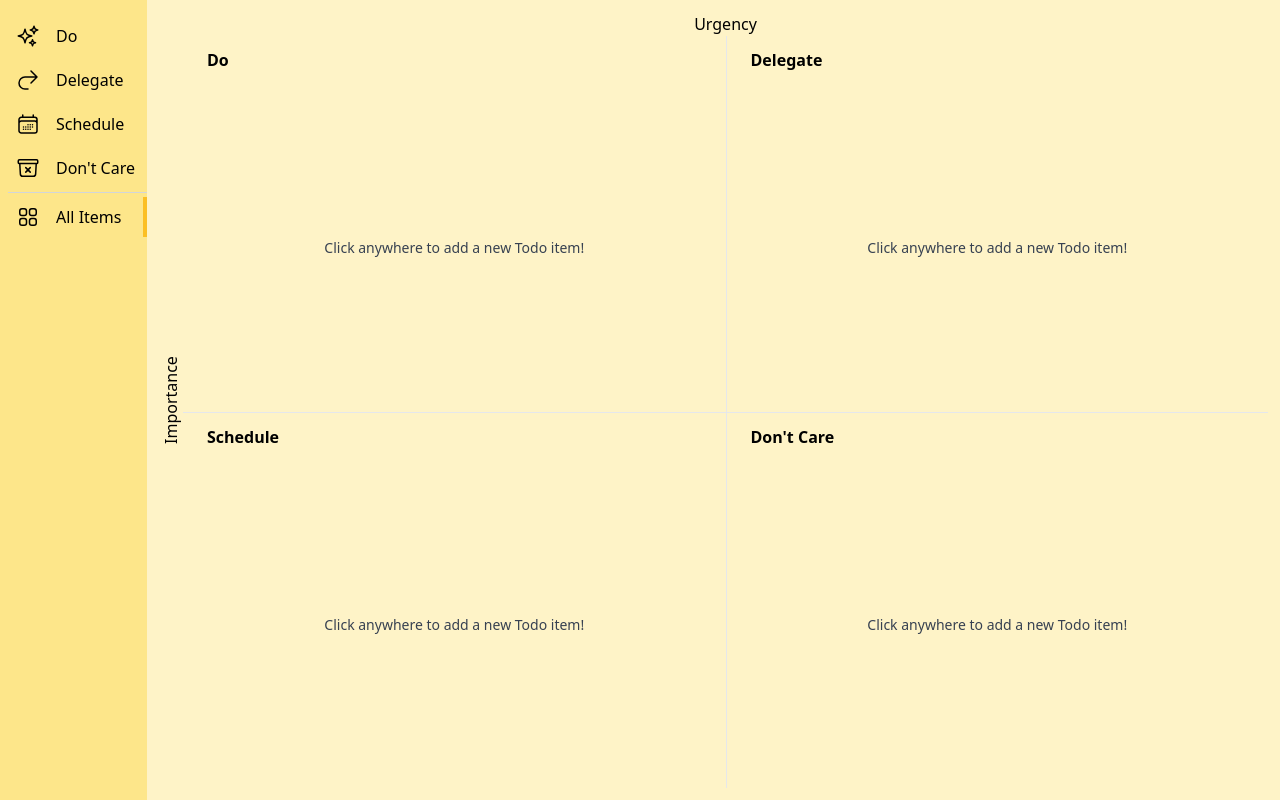
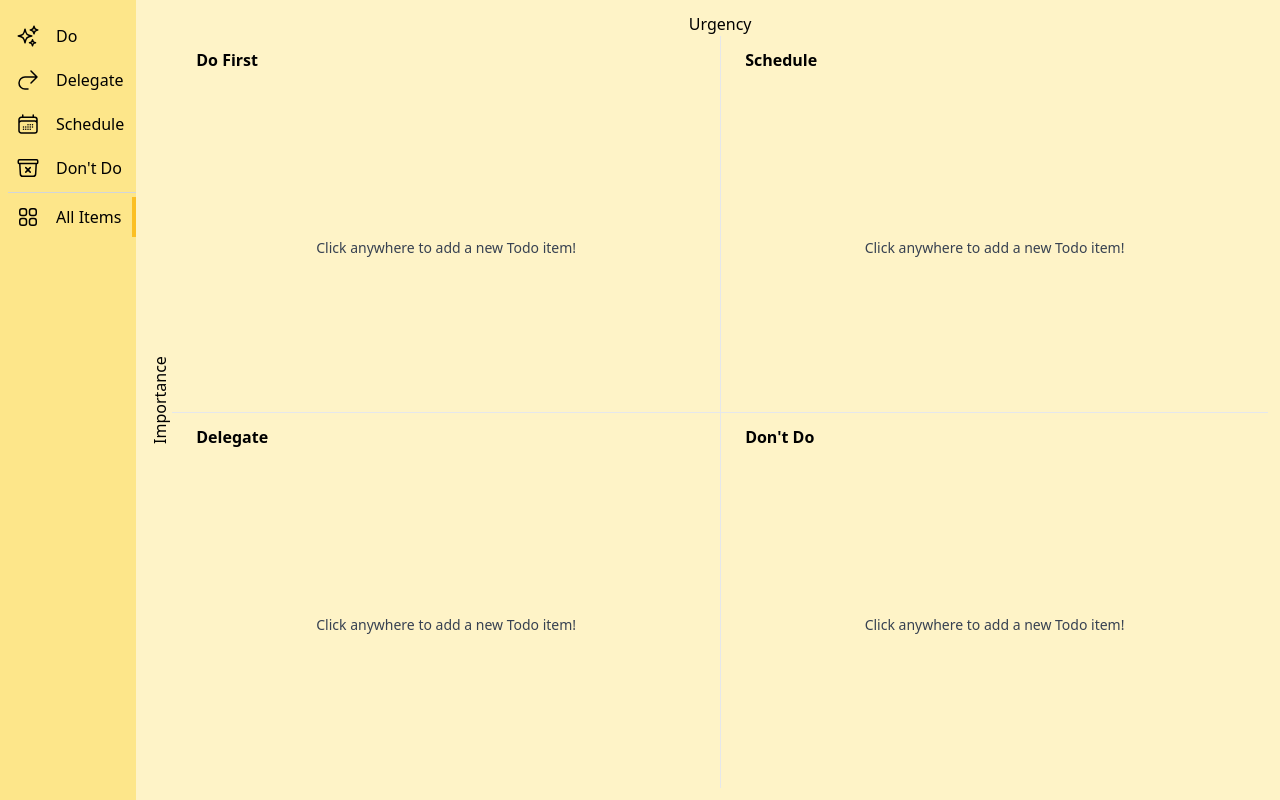
Before and after one commit to charlesmarvin/todo-em, a Next.js app: page / in a window 1280 px wide. Both pictures are taken after a click on the button "All Items". Built offline with nearby package versions, Linux system fonts and the light colour scheme.

Commit message:
Update titles

```diff
--- a/src/components/Nav.tsx
+++ b/src/components/Nav.tsx
@@ -59,7 +59,7 @@ export default function Nav({ activeView, onSelect }: NavProps) {
         Icon={SparklesIcon}
         onClick={handleFilterFn(Priority.DO)}
         isActive={!isGridActive && activeView.priority === Priority.DO}
-        title="Do"
+        title="Do First Task List"
       >
         Do
       </NavButton>
@@ -67,7 +67,7 @@ export default function Nav({ activeView, onSelect }: NavProps) {
         Icon={ArrowUturnRightIcon}
         onClick={handleFilterFn(Priority.DELEGATE)}
         isActive={!isGridActive && activeView.priority === Priority.DELEGATE}
-        title="Delegate"
+        title="Delegate Task List"
       >
         Delegate
       </NavButton>
@@ -82,9 +82,9 @@ export default function Nav({ activeView, onSelect }: NavProps) {
         Icon={ArchiveBoxXMarkIcon}
         onClick={handleFilterFn(Priority.DELETE)}
         isActive={!isGridActive && activeView.priority === Priority.DELETE}
-        title="Don't Care"
+        title="Don't Do Task List"
       >
-        Don&apos;t Care
+        Don&apos;t Do
       </NavButton>
 
       <div className="w-full border-t border-gray-300" />
@@ -93,7 +93,7 @@ export default function Nav({ activeView, onSelect }: NavProps) {
         Icon={Squares2X2Icon}
         onClick={handleViewChange}
         isActive={isGridActive}
-        title="All Items"
+        title="All Tasks Eisenhower Matrix"
       >
         All Items
       </NavButton>
--- a/src/components/TodoItemsGridView.tsx
+++ b/src/components/TodoItemsGridView.tsx
@@ -18,10 +18,10 @@ export default function TodoItemsGridView({
             <div className="grid md:grid-cols-2 md:divide-x h-full w-full">
               <div className="grid md:grid-rows-2 md:divide-y">
                 <TodoItemsListView priorityFilter={Priority.DO} />
-                <TodoItemsListView priorityFilter={Priority.SCHEDULE} />
+                <TodoItemsListView priorityFilter={Priority.DELEGATE} />
               </div>
               <div className="grid md:grid-rows-2 md:divide-y">
-                <TodoItemsListView priorityFilter={Priority.DELEGATE} />
+                <TodoItemsListView priorityFilter={Priority.SCHEDULE} />
                 <TodoItemsListView priorityFilter={Priority.DELETE} />
               </div>
             </div>
--- a/src/components/TodoItemsListView.tsx
+++ b/src/components/TodoItemsListView.tsx
@@ -22,20 +22,20 @@ const PriorityIcons = {
   [Priority.DELEGATE]: { icon: ArrowUturnRightIcon, title: "Move to Delegate" },
   [Priority.DELETE]: {
     icon: ArchiveBoxXMarkIcon,
-    title: "Move to Don&apos;t Care",
+    title: "Move to Don&apos;t Do",
   },
 };
 
 const renderHeading = (priority?: Priority) => {
   switch (priority) {
     case Priority.DO:
-      return <strong>Do</strong>;
+      return <strong>Do First</strong>;
     case Priority.SCHEDULE:
       return <strong>Schedule</strong>;
     case Priority.DELEGATE:
       return <strong>Delegate</strong>;
     case Priority.DELETE:
-      return <strong>Don&apos;t Care</strong>;
+      return <strong>Don&apos;t Do</strong>;
     default:
       return <></>;
   }
```
